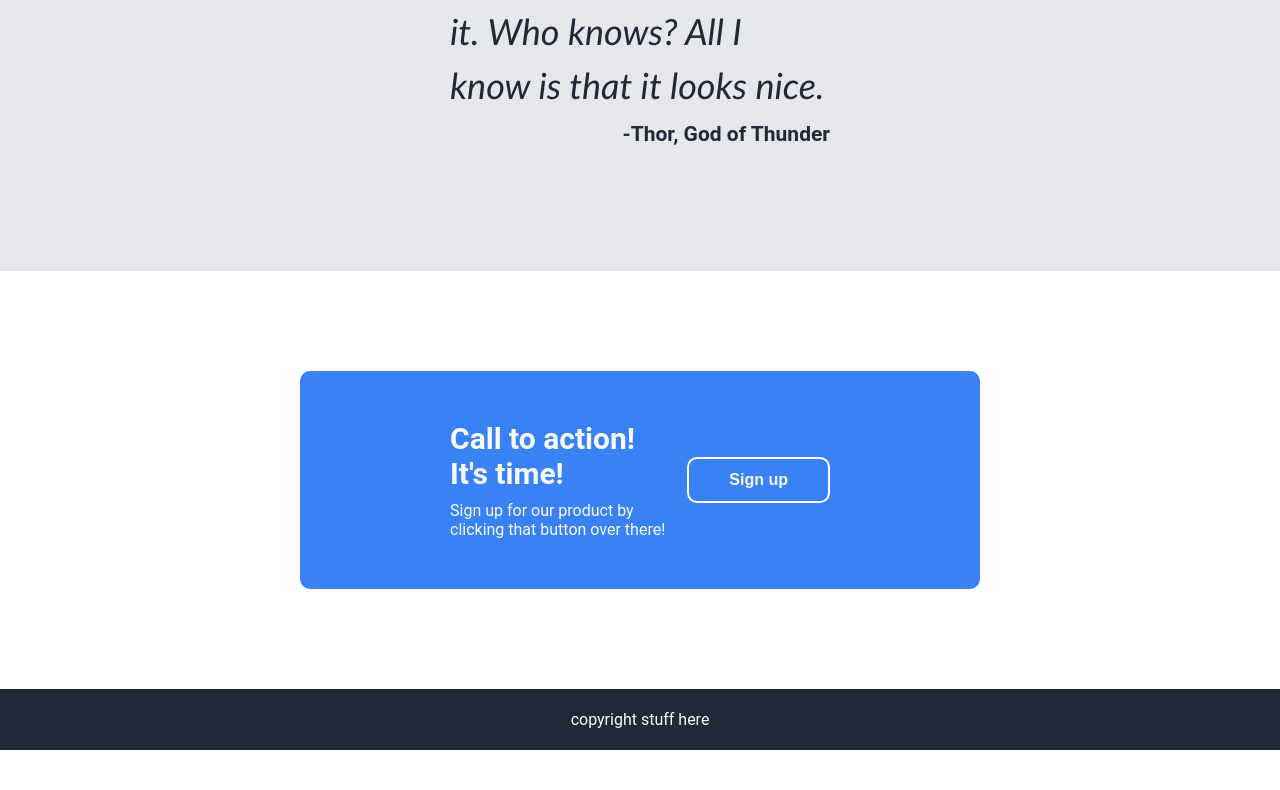
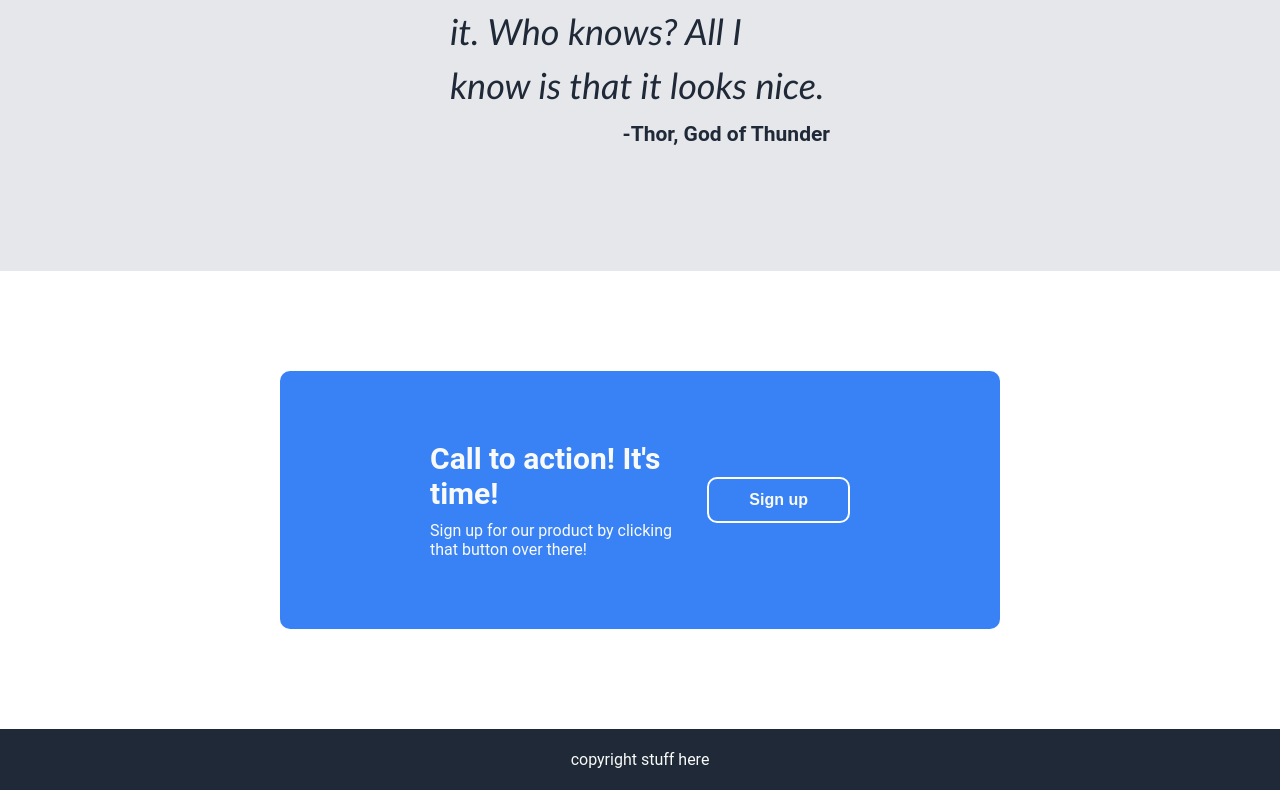
Before and after one commit to bradenr402/landing-page, a plain HTML site: page index.html in a window 1280 px wide. Shown: the part 1559-2349 px from the top of the page. Before the commit the page ends 2309 px from the top, so only its background shows below. Drawn offline with Linux system fonts and the light colour scheme.

Commit message:
Change call-to-action margins & padding

```diff
--- a/style.css
+++ b/style.css
@@ -170,8 +170,8 @@ img.placeholder-image {
 }
 
 .call-to-action {
-  margin: 100px 300px;
-  padding: 50px 150px;
+  margin: 100px 280px;
+  padding: 70px 150px;
 }
 
 .call-to-action-title {
```
